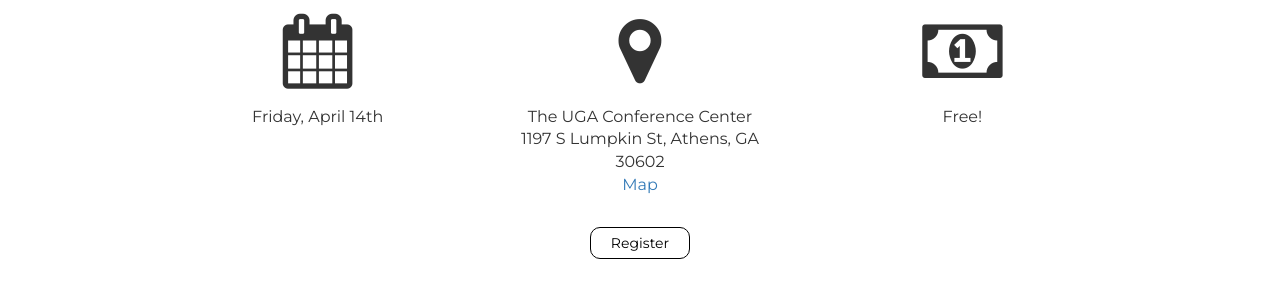
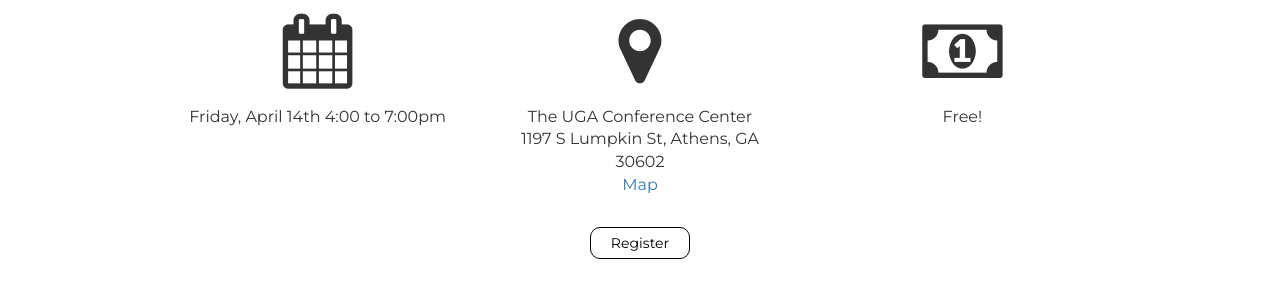
Before and after one commit to ugacs-researchday/ugacs-researchday.github.io, a Jekyll site: the page built from index.html, in a window 1280 px wide and 900 px high, scrolled down 830 px. Shown: the part 153-446 px from the top of the window. Built offline with Jekyll 4.4.1, drawn with Linux system fonts in a browser that asks for light colours.

Commit message:
update time

```diff
--- a/_includes/about.html
+++ b/_includes/about.html
@@ -5,6 +5,7 @@
       <i class="fa fa-calendar"></i>
       <p>
         Friday, April 14th
+        4:00 to 7:00pm
       </p>
     </div>
     <div class="four columns">
--- a/package.json
+++ b/package.json
@@ -1,13 +1,13 @@
 {
-  "name": "particle",
+  "name": "ugacs-researchday",
   "version": "1.0.0",
   "description": "",
   "main": "index.js",
   "scripts": {
     "test": "echo \"Error: no test specified\" && exit 1"
   },
-  "author": "Nathan Randecker",
-  "license": "ISC",
+  "author": "Brad Bazemore",
+  "license": "MIT",
   "dependencies": {
     "bootstrap": "^3.3.7",
     "browser-sync": "^2.18.6",
```
